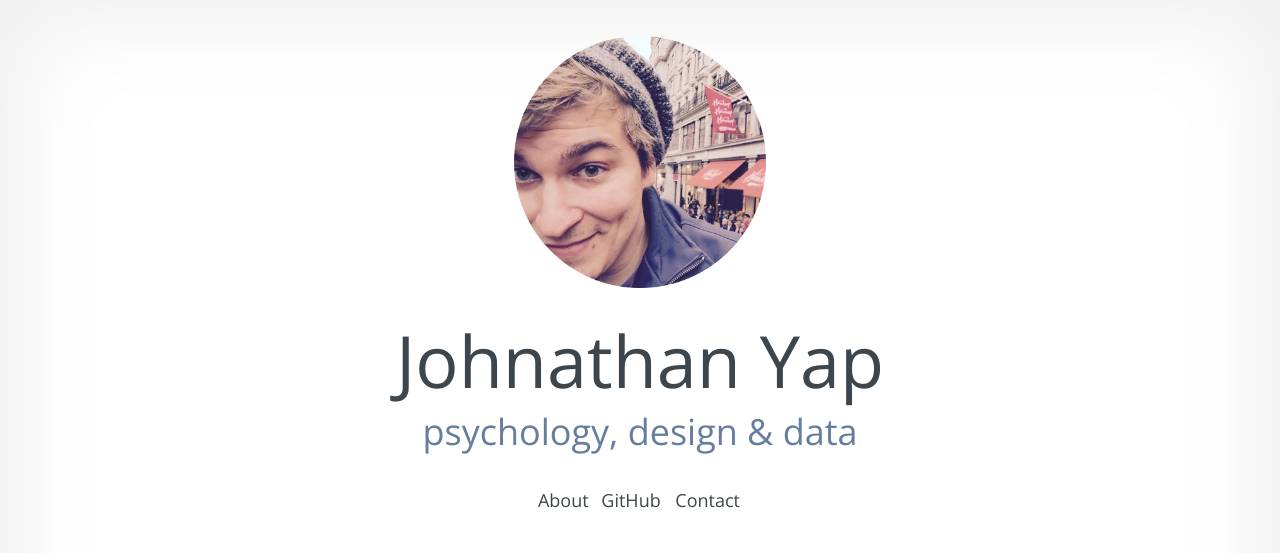
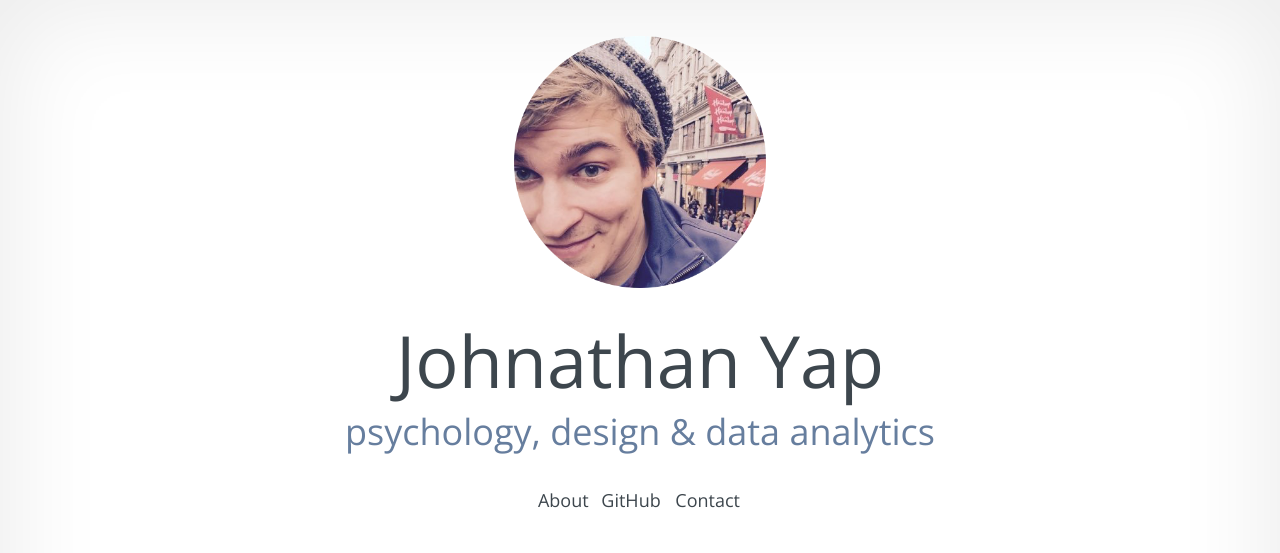
Before and after one commit to jxhnthan/johnathan, a plain HTML site: page index.html in a window 1280 px wide. Shown: the top 553 px of the page. Drawn offline with nearby package versions, Linux system fonts and the light colour scheme.

Commit message:
Update index.html

```diff
--- a/index.html
+++ b/index.html
@@ -279,7 +279,7 @@
     <div class="headline">
         <h1 class="headline">Johnathan Yap</h1>
         <p>
-        <h3 class="akron">psychology, design & data</h3>
+        <h3 class="akron">psychology, design & data analytics</h3>
         </p>
     </div>
 
```
